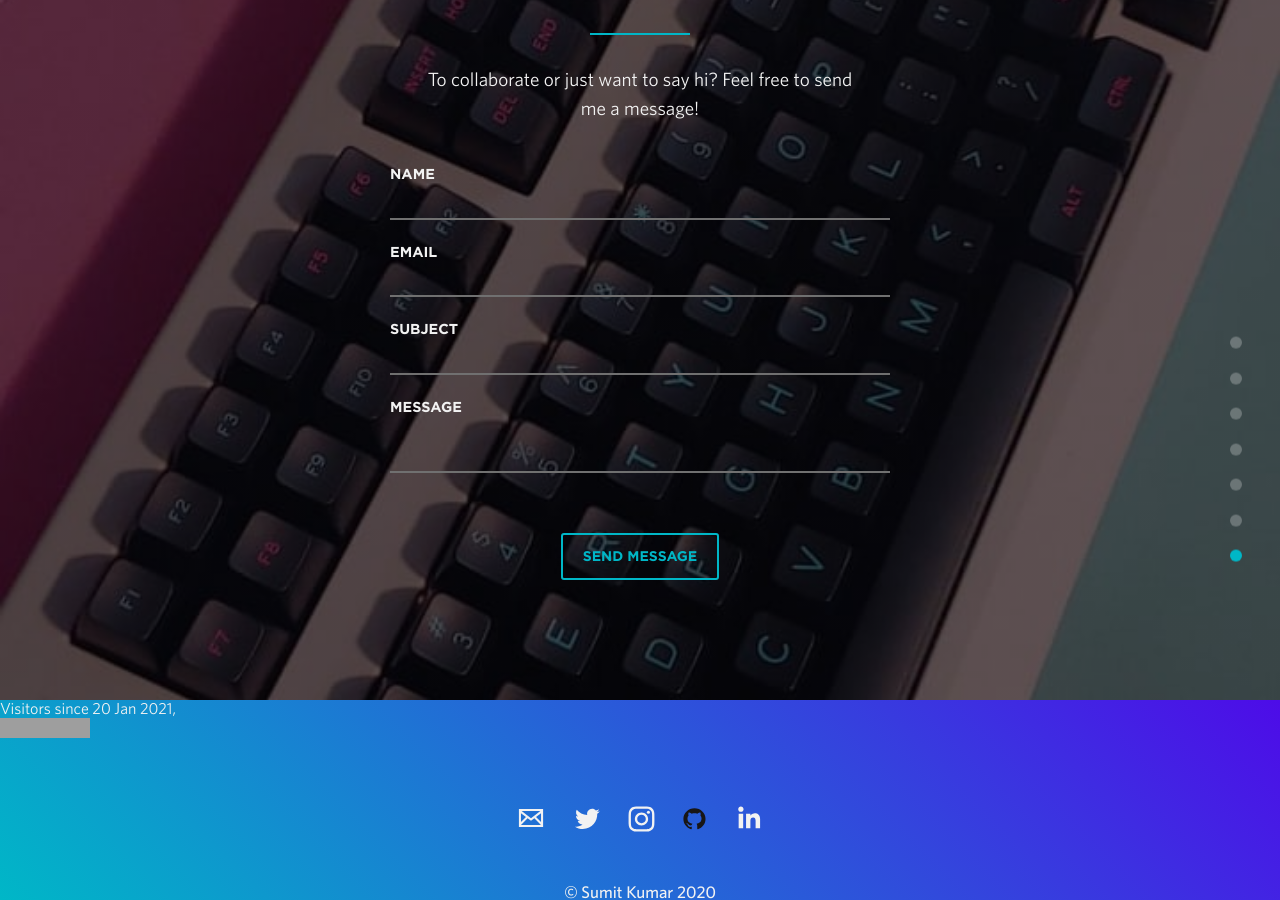
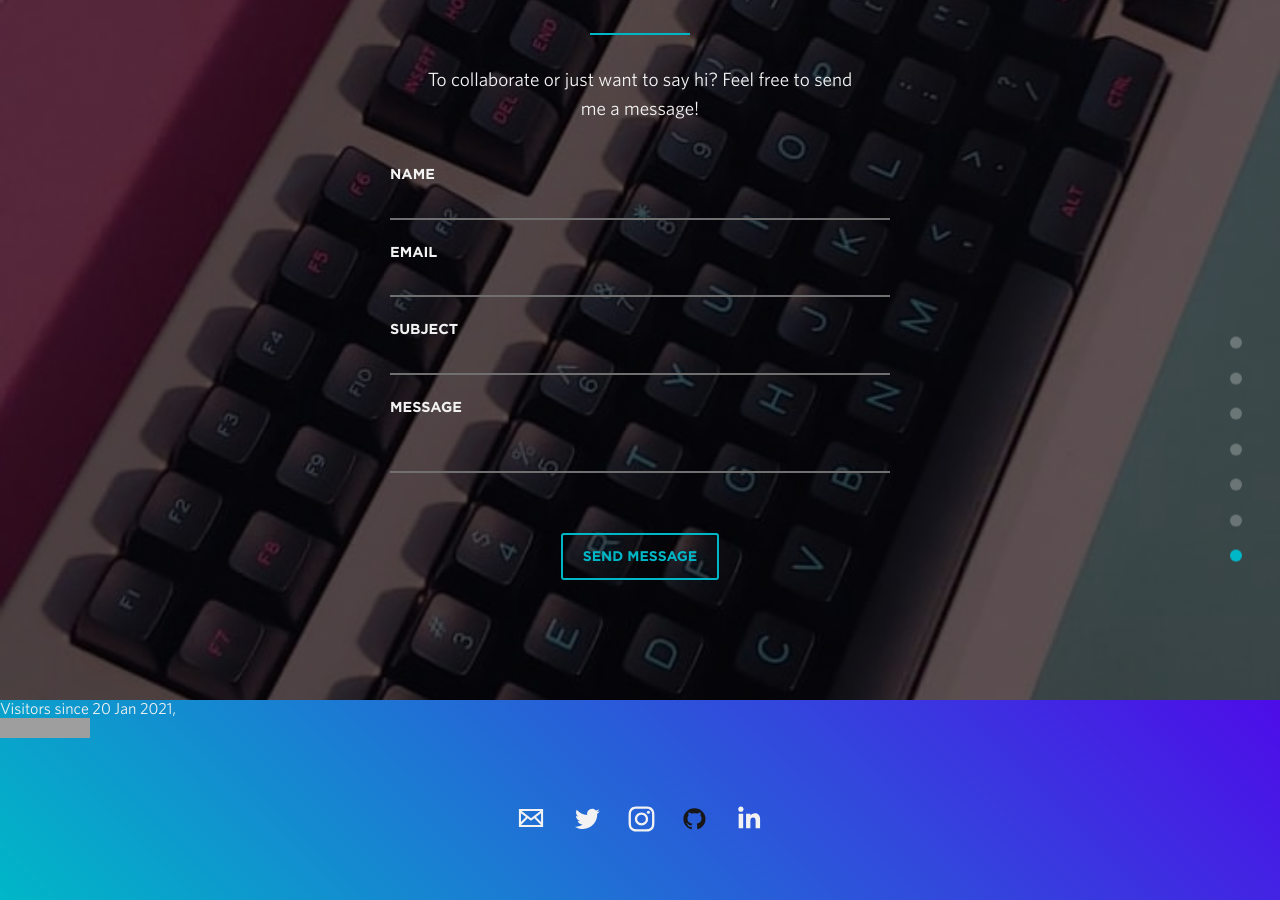
Before and after one commit to sumit6597/sumit6597.github.io, a Jekyll site: the page built from index.html, in a window 1280 px wide and 900 px high, scrolled down 9634 px. Built offline with Jekyll 4.4.1, drawn with Linux system fonts in a browser that asks for light colours; nearby versions of some CDN libraries; grey boxes are pictures that could not be loaded.

Commit message:
Update footer.html

```diff
--- a/_includes/footer.html
+++ b/_includes/footer.html
@@ -11,9 +11,9 @@
       <li class="soc-item"><a href="{{link.url}}" target="_blank" class="icon {{link.title}}" title="{{link.title}}"><img src="img/icons/{{link.title}}.svg" alt="{{link.title}}"></a></li>
       {% endfor %}
     </ul>
-    <div class="copyright-wrapper center">
+  <!--  <div class="copyright-wrapper center">
       <p>&copy;&nbsp;&nbsp;{{site.name}} 2020</p>
-    </div>
+    </div> -->
 
   </div>
 </section>
```
